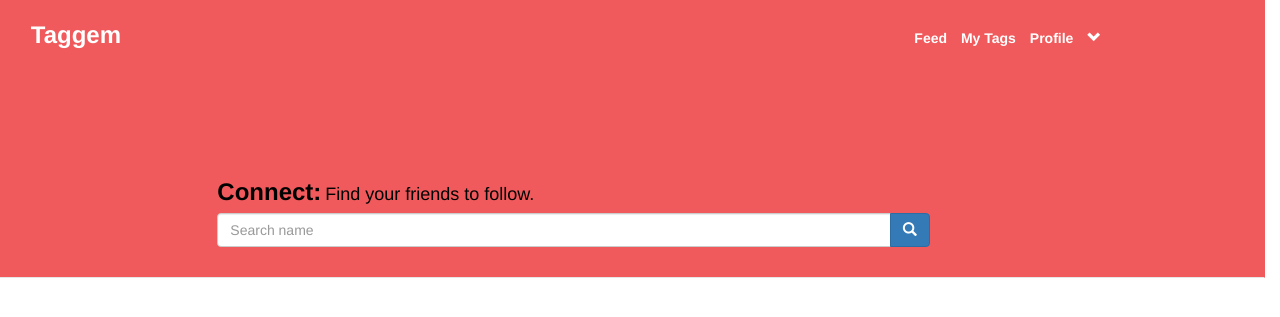
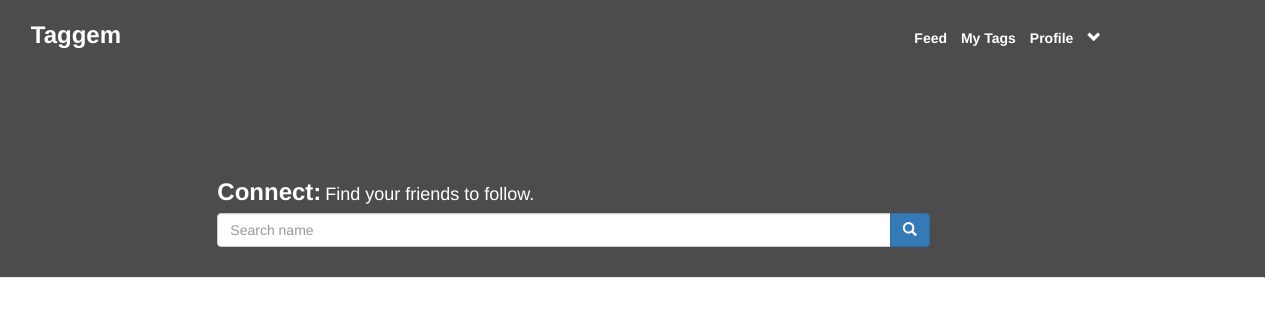
Before and after one commit to akshaynathr/Taggem-application, a Flask app: template templates/connect.html in a window 1280 px wide. Shown: the top 317 px of the page. Run offline with Flask 2, Linux system fonts and the light colour scheme; the template is opened without the code that fills it, so the values that code supplies are empty; some libraries are stand-ins or nearby versions.

Commit message:
Total design changes

```diff
--- a/templates/connect.html
+++ b/templates/connect.html
@@ -7,7 +7,7 @@
 	<style type="text/css">
 	body { overflow-x:hidden; width: 100%;}
 .inline { display:inline; }
-.top_nav  { padding:20px; position: fixed; z-index: 10; width: 100%;background-color:#F15A5C ; border-bottom: 1px #e6e6e6 solid;border-radius:0px;}
+.top_nav  { padding:20px; position: fixed; z-index: 10; width: 100%;background-color:rgba(0,0,0,.7);/*#F15A5C ;*/ border-bottom: 1px #e6e6e6 solid;border-radius:0px;}
 	 .top { border-top:5px blue solid; }
 
 .top_nav h3 {  color :#fff; font-weight:900; margin-right:10%; height: 40%;}
@@ -90,8 +90,8 @@ h5{ color: rgba(255,255,255,.9);}
 <div class="row" style="margin-top:10%;">
 <div class="col-md-2"></div>
 <div class="col-md-8">
-<h3 style="color:#000;margin-right:0px;" class="inline"> Connect:</h3>
-<h4 class="inline" style="color:#000;">Find your friends to follow. </h4>
+<h3 style="color:#fff;margin-right:0px;" class="inline"> Connect:</h3>
+<h4 class="inline" style="color:#fff;">Find your friends to follow. </h4>
 <!-- <input type="text" class="form-control inline"  style=" margin-left:auto; margin-right:auto; display:hidden;" placeholder="Search with emailid" />
  -->
  <form class="navbar-form " method="post" style="padding-left:0px;"  role="search">
--- a/templates/feed.html
+++ b/templates/feed.html
@@ -12,7 +12,7 @@
 	body { overflow-x:hidden; width: 100%;}
 	@media (min-width: 768px)
 	.modal-dialog { width:70% !important;}
-	.top_nav  { padding:20px; position: fixed; z-index: 10; width: 100%;background-color:#F15A5C ; border-bottom: 1px #e6e6e6 solid;border-radius:0px;}
+	.top_nav  { padding:20px; position: fixed; z-index: 10; width: 100%;background-color:rgba(0,0,0,.7);/*#F15A5C ;*/ border-bottom: 1px #e6e6e6 solid;border-radius:0px;}
 	 .top { border-top:5px blue solid; }
 
 	.container {  height: 100%; margin-left: auto; margin-right: auto; padding-top:10%;}
--- a/templates/footer/about.html
+++ b/templates/footer/about.html
@@ -19,6 +19,7 @@
 
 html, body {
   height: 100%;
+  background-image:url('static/images/about.jpg');
   background-color: #F15A5C;
   font-family: "Roboto Slab", serif;
   color: white;
--- a/templates/login.html
+++ b/templates/login.html
@@ -150,7 +150,6 @@ footer ul li a:hover{ text-decoration: underline;
   <div class='preload login--container' style="color:rgba(255,255,255,.9);">
 		<div style="text-align:center;" >
 		<h1 style="display:inline"> Taggem</h1> <h4 style="display:inline;">(beta)</h4>
-			</div>
     {% with messages = get_flashed_messages() %}
   {% if messages %}
     <ul style="list-style:none; padding:10px;">
@@ -160,6 +159,8 @@ footer ul li a:hover{ text-decoration: underline;
     </ul>
   {% endif %}
 {% endwith %}
+
+			</div>
   <div class='login--form' style="padding:10px;">
 	  <form method="post">
     <div class='login--username-container'>
--- a/templates/myfeed.html
+++ b/templates/myfeed.html
@@ -10,7 +10,7 @@
 
 	<style type="text/css">
 	body { overflow-x:hidden; width: 100%;}
-	.top_nav  { padding:20px; position: fixed; z-index: 10; width: 100%;background-color:#F15A5C ; border-bottom: 1px #e6e6e6 solid;border-radius:0px;}
+	.top_nav  { padding:20px; position: fixed; z-index: 10; width: 100%;background-color:rgba(0,0,0,.7);/*#F15A5C*/ ; border-bottom: 1px #e6e6e6 solid;border-radius:0px;}
 	 .top { border-top:5px blue solid; }
 	.modal-dialog { width:70% !important;}
 
```
Also changed, not shown: templates/footer/jobs.html (+6 -3 lines), templates/profile.html (+5 -2 lines), static/images/work.jpg (added).
